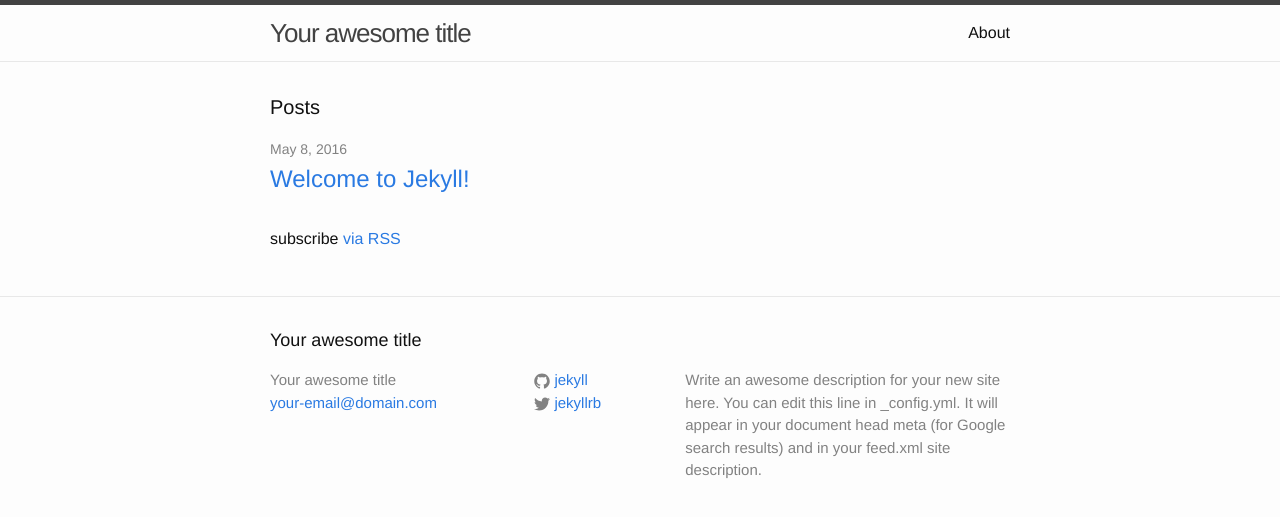
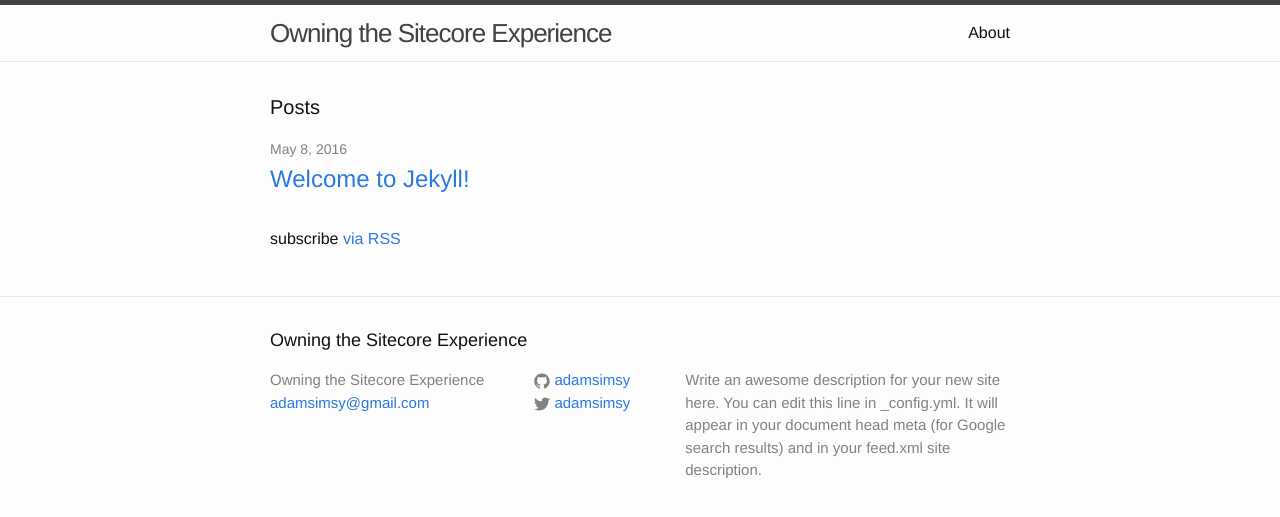
Before and after one commit to Adamsimsy/adamsimsy.github.io, a Jekyll site: the page built from index.html, in a window 1280 px wide. Shown: the top 517 px of the page. Built offline with Jekyll 4.4.1, drawn with Linux system fonts in a browser that asks for light colours.

```diff
--- a/_config.yml
+++ b/_config.yml
@@ -1,14 +1,14 @@
 # Site settings
-title: Your awesome title
-email: your-email@domain.com
+title: Owning the Sitecore Experience
+email: adamsimsy@gmail.com
 description: > # this means to ignore newlines until "baseurl:"
   Write an awesome description for your new site here. You can edit this
   line in _config.yml. It will appear in your document head meta (for
   Google search results) and in your feed.xml site description.
 baseurl: "" # the subpath of your site, e.g. /blog/
-url: "http://adamsimsy.github.io/" # the base hostname & protocol for your site
-twitter_username: jekyllrb
-github_username:  jekyll
+url: "http://adamsimsy.com" # the base hostname & protocol for your site
+twitter_username: adamsimsy
+github_username:  adamsimsy
 
 # Build settings
 markdown: kramdown
```
